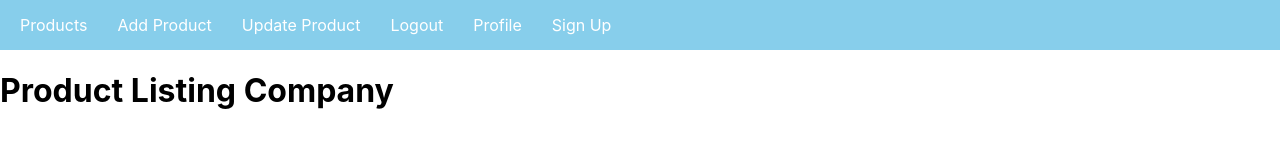
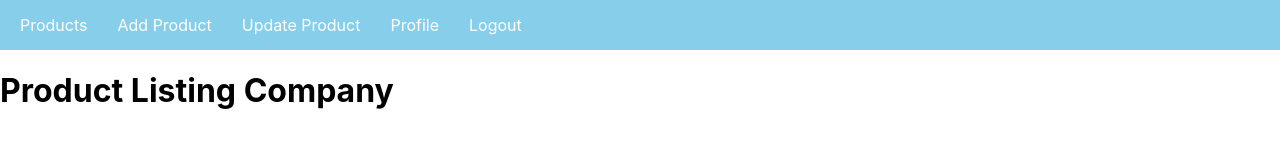
Before and after one commit to 777Vikki/e-commerce-dashboard-ui, a React (Create React App) app: page / in a window 1280 px wide. Shown: the top 160 px of the page. Built offline with nearby package versions, Linux system fonts and the light colour scheme; sample sign-in values are in the browser's storage.

Commit message:
added logout feature

```diff
--- a/src/components/Nav.js
+++ b/src/components/Nav.js
@@ -1,16 +1,23 @@
 import React from 'react';
-import {Link} from 'react-router-dom';
+import {Link, useNavigate} from 'react-router-dom';
 
 const Nav = () => {
+    const auth = localStorage.getItem('user');
+    const navigate = useNavigate();
+
+    const onLogout = () => {
+        localStorage.clear();
+        navigate("/signup")
+    };
+
     return (
         <div>
             <ul className='nav-ul'>
                 <li><Link to="/">Products</Link></li>
                 <li><Link to="/add">Add Product</Link></li>
                 <li><Link to="/update">Update Product</Link></li>
-                <li><Link to="/logout">Logout</Link></li>
                 <li><Link to="/profile">Profile</Link></li>
-                <li><Link to="/signup">Sign Up</Link></li>
+                <li>{auth? <Link onClick={onLogout}>Logout</Link> : <Link to="/signup">Sign Up</Link>}</li>
             </ul>
         </div>
     )
```
